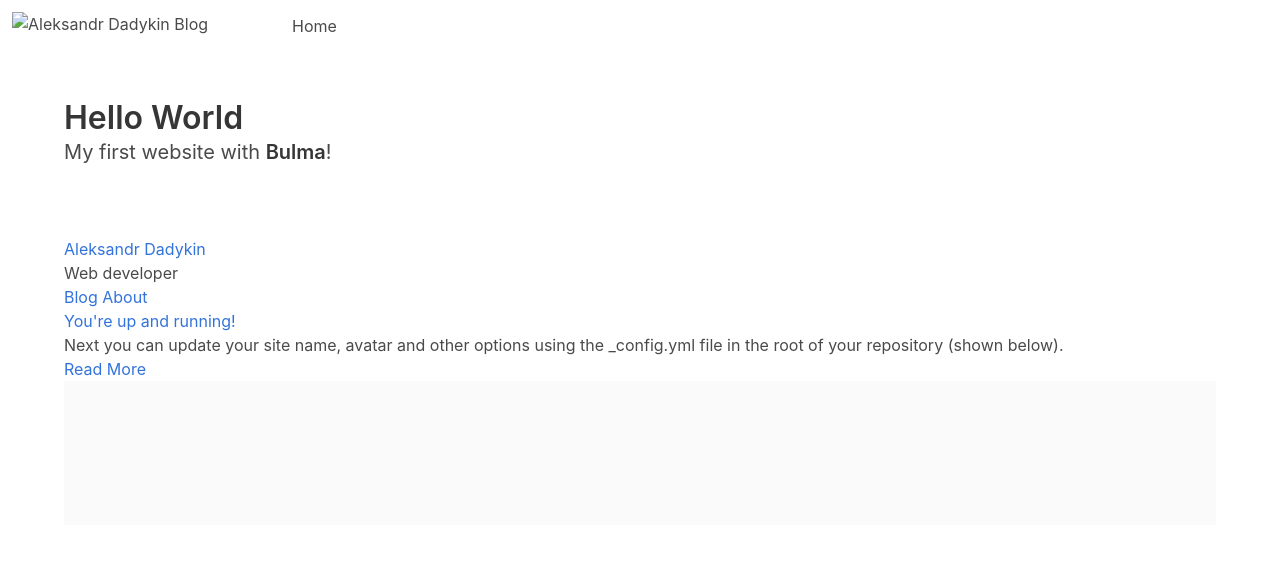
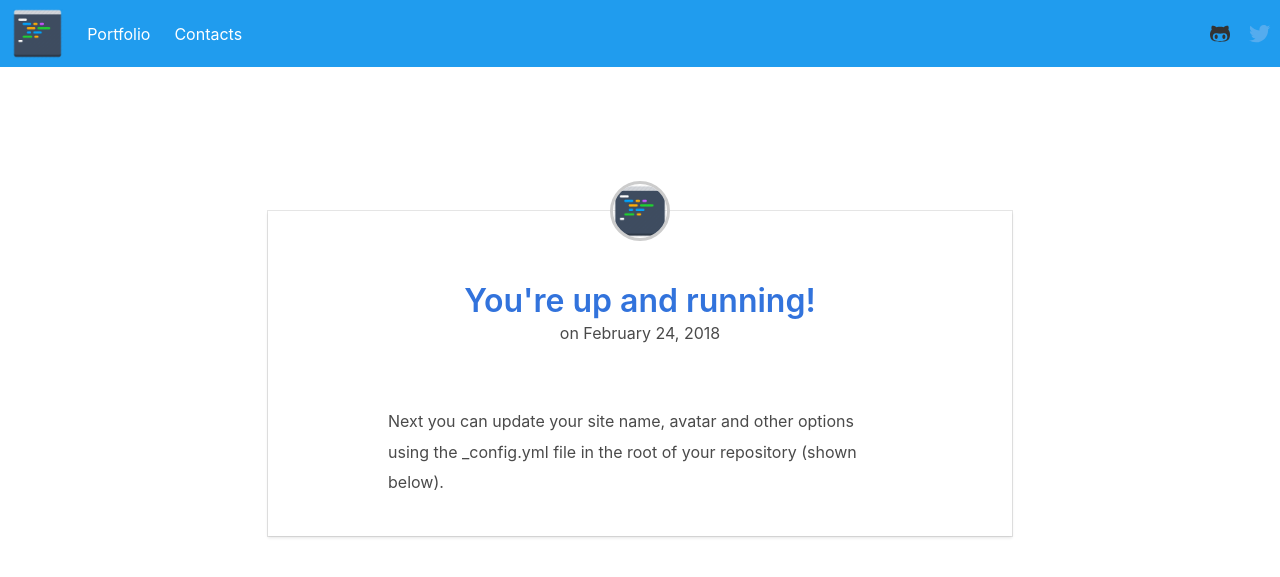
Before and after one commit to cetrix13/cetrix13.github.io, a Jekyll site: the page built from index.html, in a window 1280 px wide. Shown: the top 577 px of the page. Built offline with Jekyll 4.4.1, drawn with Linux system fonts in a browser that asks for light colours; nearby versions of some CDN libraries.

Commit message:
Edit layouts and styles

```diff
--- a/_layouts/default.html
+++ b/_layouts/default.html
@@ -10,23 +10,14 @@
     <!--<link rel="stylesheet" type="text/css" href="{{ site.baseurl }}/style.css" />-->
     <link rel="stylesheet" type="text/css" href="{{ site.baseurl }}/bulma.css" />
     <link rel="alternate" type="application/rss+xml" title="{{ site.name }} - {{ site.description }}" href="{{ site.baseurl }}/feed.xml" />
+    <script defer src="https://use.fontawesome.com/releases/v5.0.7/js/all.js"></script>
     <!-- Created with Jekyll Now - http://github.com/barryclark/jekyll-now -->
   </head>
   <body>
-    <nav class="navbar is-transparent" role="navigation" aria-label="main navigation">
+    <nav class="navbar is-info" role="navigation" aria-label="main navigation">
       <div class="navbar-brand">
         <div class="navbar-item" href="/">
-          <img src="images/cli-brand.png" alt="Aleksandr Dadykin Blog" width="256" height="256">
-        </div>
-        <div class="navbar-menu">
-          <div class="navbar-start">
-            <a class="navbar-item">
-              Home
-            </a>
-          </div>
-          <div class="navbar-end">
-            <!-- navbar items -->
-          </div>
+          <img src="/images/cli-brand.png" alt="{{ site.name }}" >
         </div>
         <a role="button" class="navbar-burger" aria-label="menu" aria-expanded="false">
           <span aria-hidden="true"></span>
@@ -34,18 +25,37 @@
           <span aria-hidden="true"></span>
         </a>
       </div>
+        <div class="navbar-menu">
+          <div class="navbar-start">
+            <a class="navbar-item">
+              Portfolio
+            </a>
+            <a class="navbar-item">
+              Contacts
+            </a>
+          </div>
+
+          <div class="navbar-end">
+            <a class="navbar-item is-hidden-mobile" href="https://github.com/cetrix13" target="_blank">
+              <span class="icon" style="color: #333;">
+                <i class="fab fa-lg fa-github-alt"></i>
+              </span>
+            </a>
+            <a class="navbar-item is-hidden-mobile" href="https://twitter.com/cetrix13" target="_blank">
+              <span class="icon" style="color: #55acee;">
+                <i class="fab fa-lg fa-twitter"></i>
+              </span>
+            </a>
+          </div>
+        </div>
     </nav>
     <section class="section">
       <div class="container">
-        <h1 class="title">
-        Hello World
-        </h1>
-        <p class="subtitle">
-          My first website with <strong>Bulma</strong>!
-        </p>
+      {{ content }}
       </div>
     </section>
-    <div class="wrapper-masthead">
+
+    <!--<div class="wrapper-masthead">
       <div class="container">
         <header class="masthead clearfix">
           <a href="{{ site.baseurl }}/" class="site-avatar"><img src="{{ site.avatar }}" /></a>
@@ -61,7 +71,6 @@
       </div>
     </div>
     <div id="main" role="main" class="container">
-      {{ content }}
     </div>
     <div class="wrapper-footer">
       <div class="container">
@@ -70,6 +79,12 @@
         </footer>
       </div>
     </div>
-    {% include analytics.html %}
+    {% include analytics.html %}-->
+    <footer class="footer ">
+  <div class="container">
+    <div class="content has-text-centered">
+    </div>
+  </div>
+</footer>
   </body>
 </html>
--- /dev/null
+++ b/_sass/sass/_mystyles.sass
@@ -0,0 +1,50 @@
+$navbar-item-img-max-height: 3.2rem
+
+
+
+.articles
+  margin: 5rem 0
+
+.articles .content p
+    line-height: 1.9
+    margin: 15px 0
+
+.author-image
+    position: absolute
+    top: -30px
+    left: 50%
+    width: 60px
+    height: 60px
+    margin-left: -30px
+    border: 3px solid #ccc
+    border-radius: 50%
+
+.media-center
+  display: block
+  margin-bottom: 1rem
+
+.media-content
+  margin-top: 3rem
+
+.article, .promo-block
+  margin-top: 6rem
+
+div.column.is-8:first-child
+  padding-top: 0
+  margin-top: 0
+
+.article-title
+  font-size: 2rem
+  font-weight: lighter
+  line-height: 2
+
+.article-subtitle
+  color: #909AA0
+  margin-bottom: 3rem
+
+.article-body
+  line-height: 1.4
+  margin: 0 6rem
+
+.promo-block .container
+  margin: 1rem 5rem
--- a/bulma.sass
+++ b/bulma.sass
@@ -4,6 +4,7 @@
 @charset "utf-8"
 /*! bulma.io v0.7.1 | MIT License | github.com/jgthms/bulma */
 @import "sass/utilities/_all"
+@import "sass/_mystyles"
 @import "sass/base/_all"
 @import "sass/elements/_all"
 @import "sass/components/_all"
--- a/index.html
+++ b/index.html
@@ -2,6 +2,35 @@
 layout: default
 ---
 
+  {% for post in site.posts %}
+      <!-- START ARTICLE FEED -->
+      <section class="articles">
+        <div class="column is-8 is-offset-2">
+          <!-- START ARTICLE -->
+          <div class="card article">
+            <div class="card-content">
+              <div class="media">
+                <div class="media-center">
+                  <img src="/images/cli-brand.png" class="author-image">
+                </div>
+                <div class="media-content has-text-centered">
+
+                  <p class="title article-title"><a href="{{ site.baseurl }}{{ post.url }}">{{ post.title}}</a></p>
+                  <p class="subtitle is-6 article-subtitle">
+                    on February 24, 2018
+                  </p>
+                </div>
+              </div>
+              <div class="content article-body">
+                {{ post.excerpt }}
+              </div>
+            </div>
+          </div>
+          <!-- END ARTICLE -->
+      </div>
+</section>
+  {% endfor %}
+<!--
 <div class="posts">
   {% for post in site.posts %}
     <article class="post">
@@ -15,4 +44,4 @@ layout: default
       <a href="{{ site.baseurl }}{{ post.url }}" class="read-more">Read More</a>
     </article>
   {% endfor %}
-</div>
+</div>-->
```
Also changed, not shown: _layouts/page.html (+9 -2 lines), _layouts/post.html (+11 -4 lines), _posts/2014-3-3-Hello-World.md (+2 -0 lines), images/cli-brand.png (added).
